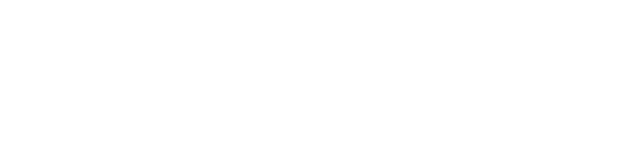
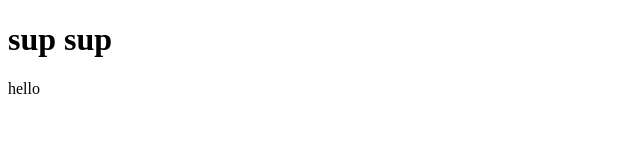
Before and after one commit to Samurayan/teste-aula, a plain HTML site: page index.html in a window 1280 px wide. Shown: the whole page, without its empty margins (0-640 px from the left). Drawn offline with Linux system fonts and the light colour scheme.

Commit message:
adicionei o css

```diff
--- a/index.html
+++ b/index.html
@@ -6,6 +6,7 @@
     <title>Document</title>
 </head>
 <body>
-
+    <h1>sup sup</h1>
+    <p>hello</p>
 </body>
 </html>
--- a/script.js
+++ b/script.js
@@ -0,0 +1 @@
+let nome = "juan"
```
Also changed, not shown: style.css (added).
